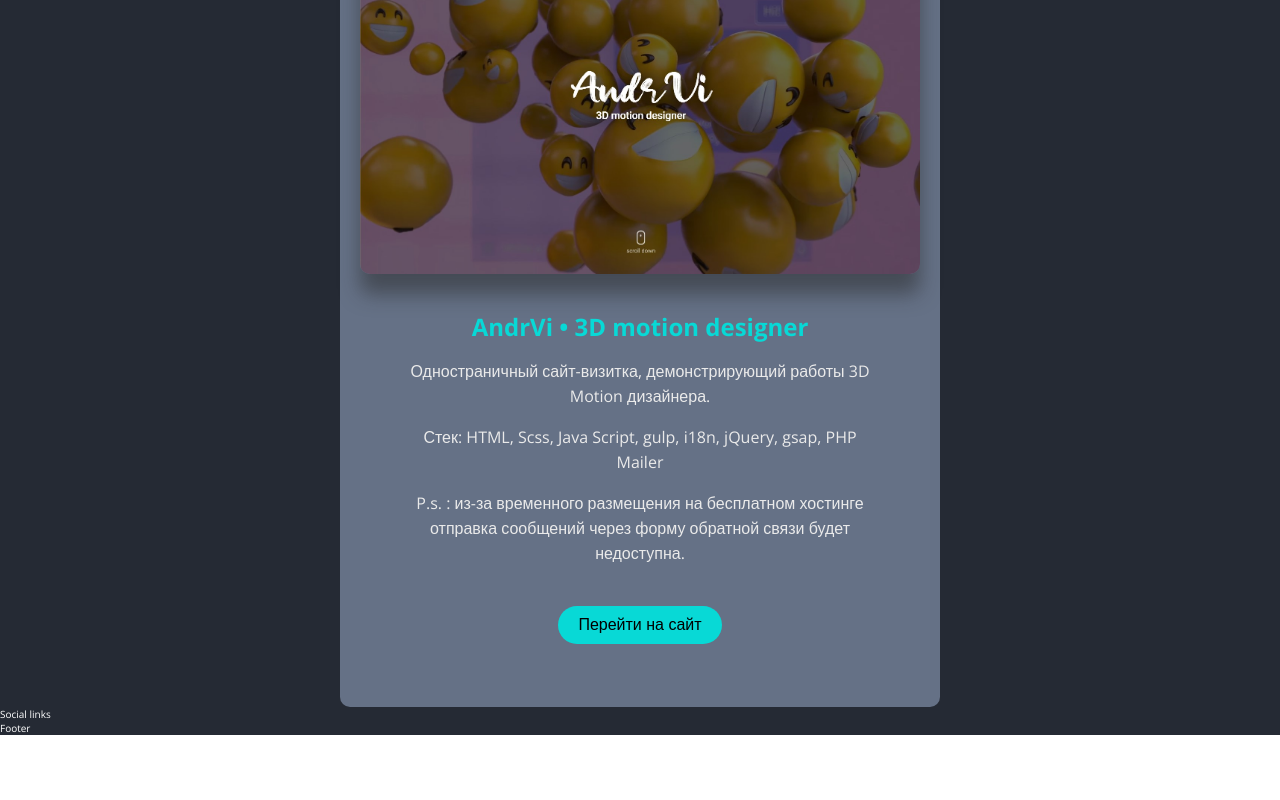
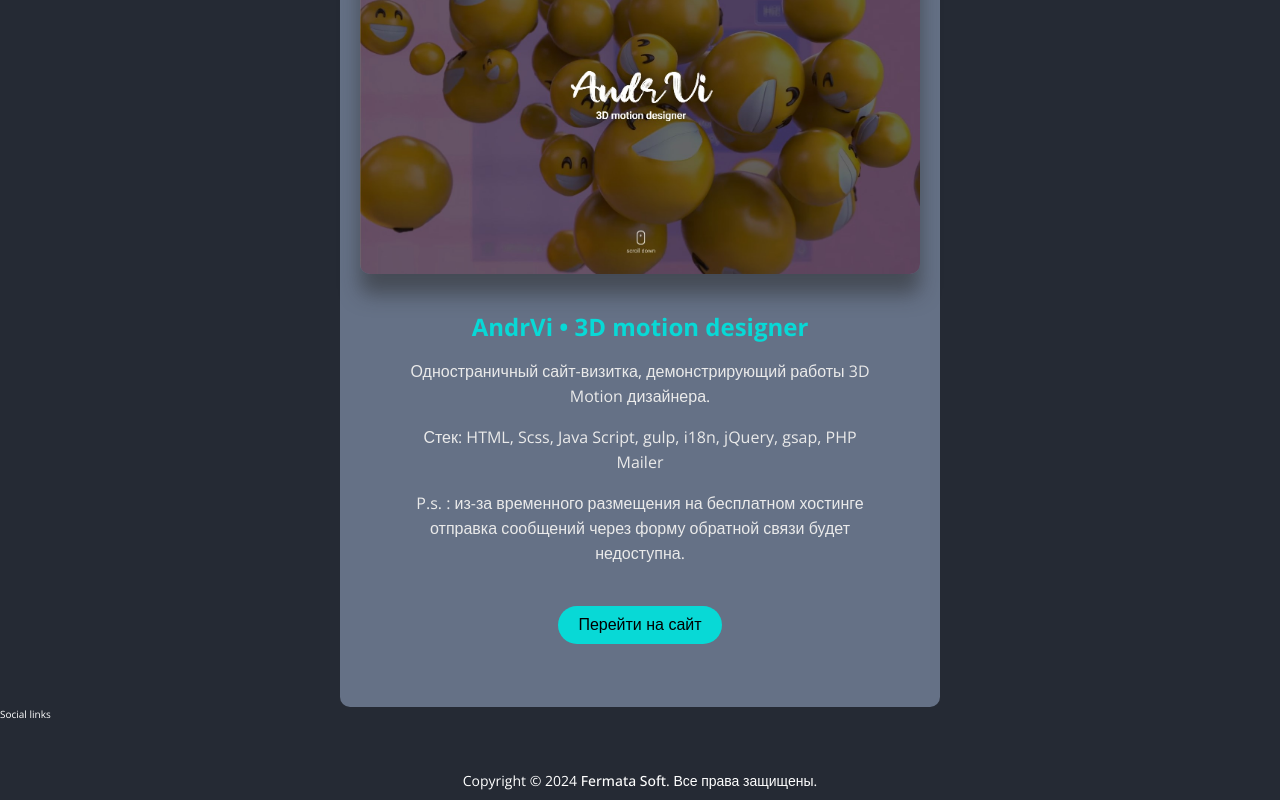
Before and after one commit to FermataSoft/oleg-andreev-portfolio, a Nuxt app: page / in a window 1280 px wide. Shown: the part 1611-2411 px from the top of the page. Before the commit the page ends 2346 px from the top, so only its background shows below. Built offline with nearby package versions, Linux system fonts and the light colour scheme.

Commit message:
Fill with content

```diff
--- a/components/Section/Footer.vue
+++ b/components/Section/Footer.vue
@@ -1,13 +1,36 @@
-<script setup>
-
-</script>
+<script setup></script>
 
 <template>
-  <div class='footer'>
-    Footer
+  <div class="footer">
+    <p class="copyright-text">
+      Copyright © 2024
+      <a href="https://www.linkedin.com/in/olegandreev/" target="_blank"
+        >Fermata Soft</a
+      >. Все права защищены.
+    </p>
   </div>
 </template>
 
-<style lang='scss' scoped>
+<style lang="scss" scoped>
+.copyright-text {
+  font-size: 1.4rem;
+  font-weight: 100;
+  color: $on-surface;
+  text-align: center;
+  margin-top: 50px;
+  padding-bottom: 10px;
 
+  @include breakpoint(sm) {
+    font-size: 1.2rem;
+  }
+
+  a {
+    color: $on-surface;
+    font-weight: 500;
+
+    &:hover {
+      color: $primary;
+    }
+  }
+}
 </style>
```
